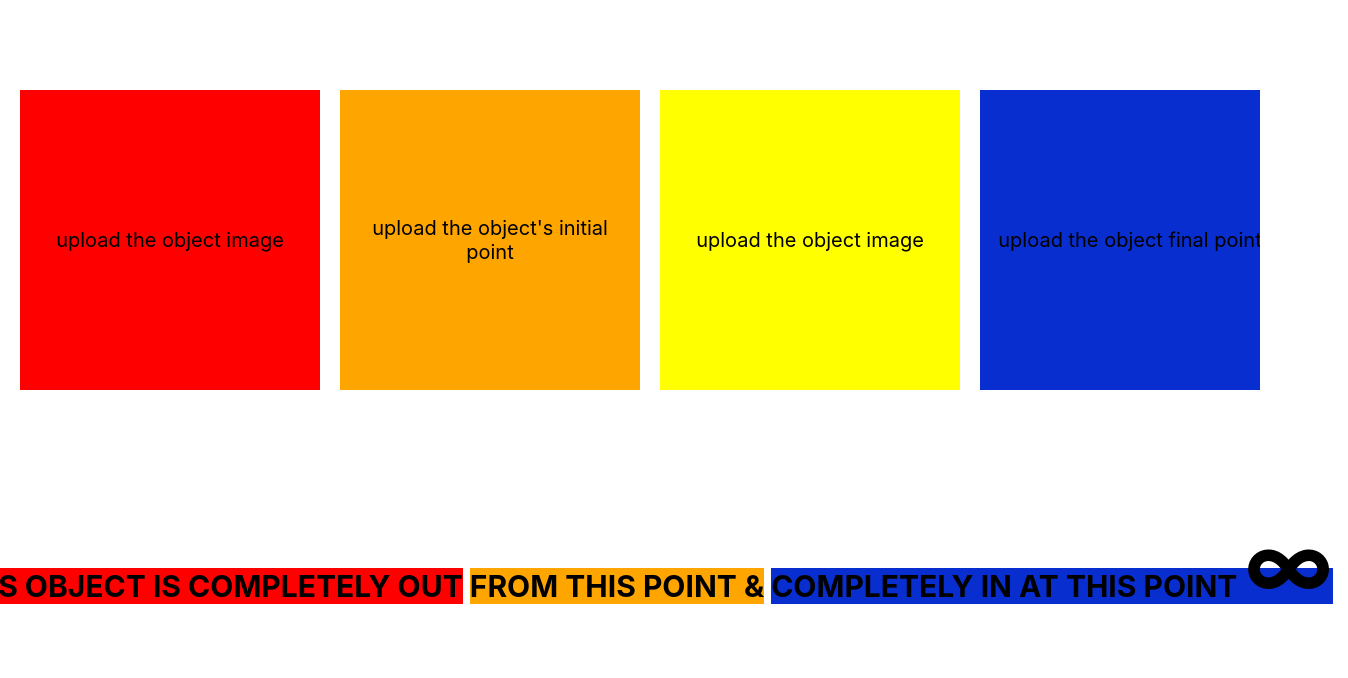
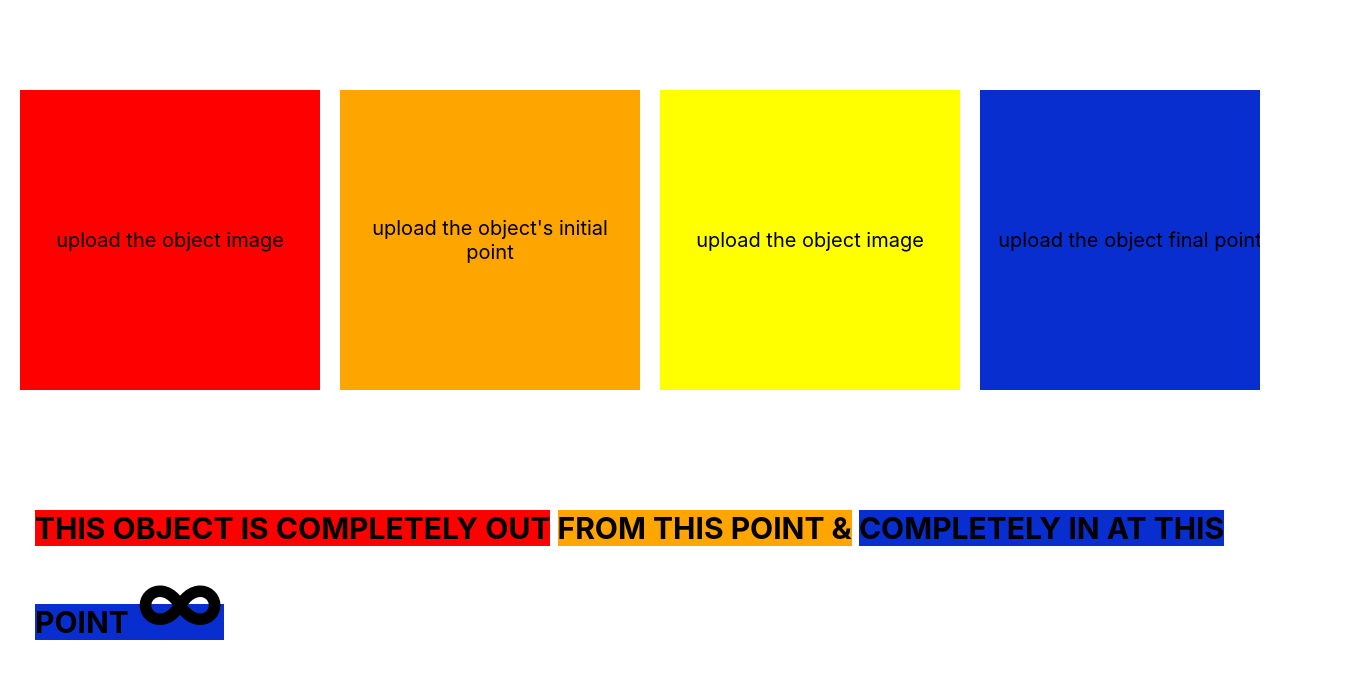
Before and after one commit to Akul-sada/objectinvisible, a React (Create React App) app: page / in a window 1280 px wide. Shown: the top 678 px of the page, 1348 px wide, since content can reach past the window. Built offline with nearby package versions, Linux system fonts and the light colour scheme; the HTML template or start-up script is replaced by a standard one.

Commit message:
add required for input

```diff
--- a/src/App.css
+++ b/src/App.css
@@ -80,15 +80,15 @@
 
   .statement {
     padding: 0 15px;
-    white-space: nowrap; /* Prevent text from wrapping to a new line */
+    text-wrap: wrap;
     font-size: 2rem;
 
   }
 
-  .scroll {
-    overflow-x: auto; /* Enable horizontal scrolling */
-    overflow-y: hidden; /* Hide vertical overflow */
-  }
+  /* .scroll {
+    overflow-x: auto; Enable horizontal scrolling
+    /* overflow-y: hidden; /* Hide vertical overflow */
+
 
   /* Optional: Set a fixed width for the .statement to ensure scrolling works properly */
   .statement h2 {
--- a/src/ImageUploadBoxInitial.js
+++ b/src/ImageUploadBoxInitial.js
@@ -9,6 +9,7 @@ const ImageUploadBox =({bgColor,borderColor,label})=>{
 
     const handleImageUpload = (event)=>{
         const file = event.target.files[0];
+        console.log(file);
 
         // Image Validation
         if(file){
@@ -41,7 +42,7 @@ const ImageUploadBox =({bgColor,borderColor,label})=>{
     return(
         <>
             <div className={`upload-box bg-${bgColor} border-${borderColor}`} onClick={handleClick}>
-                <input type='file' ref={fileInputRef} onChange={handleImageUpload} accept="image/jpeg,image/png,image/gif" style={{display:'none'}}/>
+                <input required type='file' ref={fileInputRef} onChange={handleImageUpload} accept="image/jpeg,image/png,image/gif" style={{display:'none'}}/>
                 {error && <div className='error-message'>{error}</div>}
                 {!image ? (<div className='upload-text'>{label}</div>):(<img style={{objectFit:'cover',width:'100%',height:'100%'}} src={image} alt="uploaded-image"/>)}
             </div>
```
